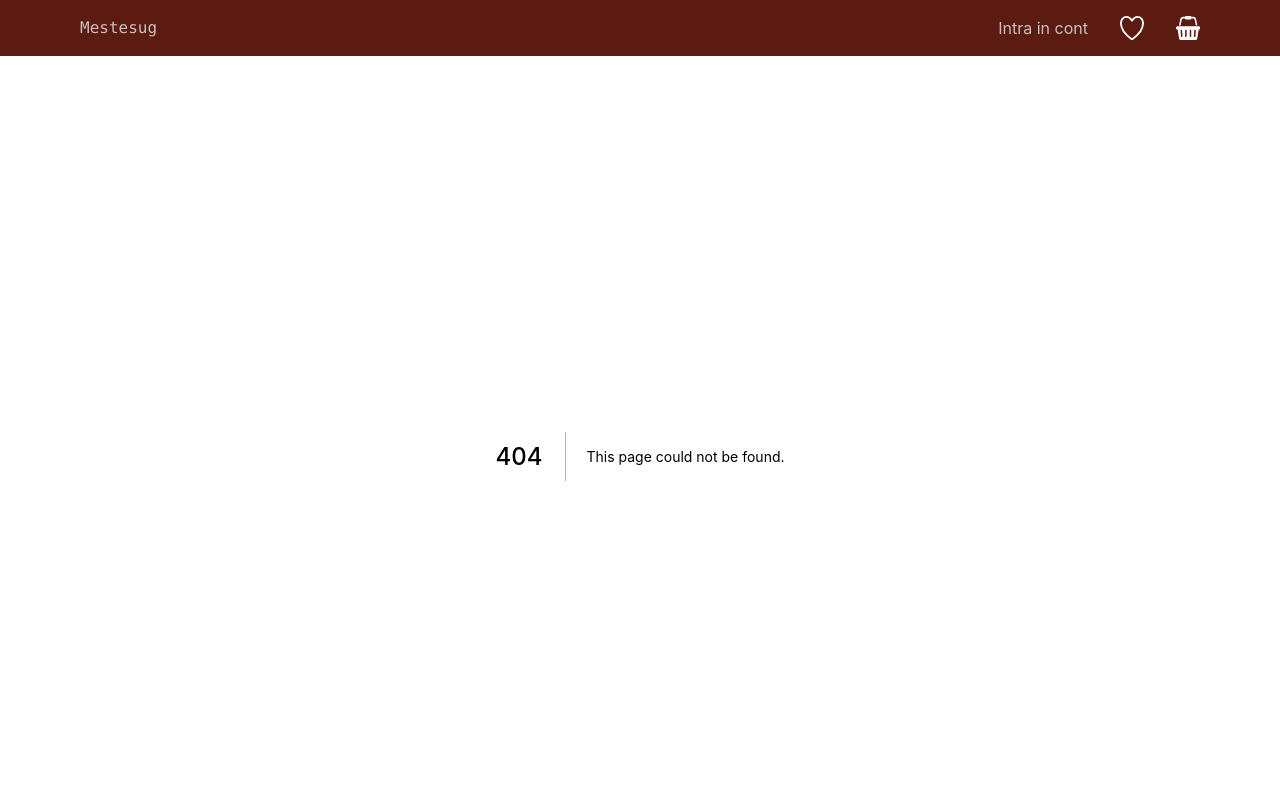
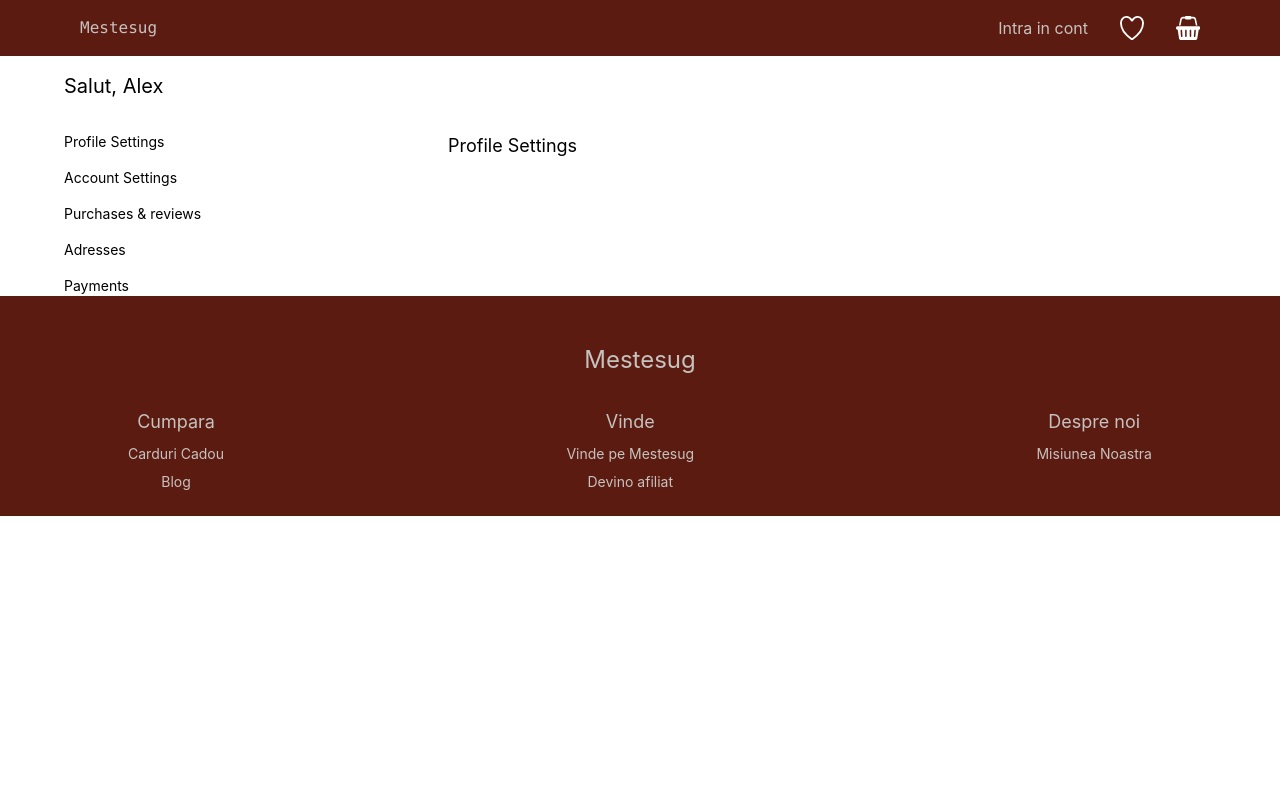
Before and after one commit to andyluak/mestesug, a Next.js app: page /contul-meu in a window 1280 px wide. Before the commit this address had no page. Shown: the top 800 px of the page. Built offline with nearby package versions, Linux system fonts and the light colour scheme.

Commit message:
My account component Part 1

```diff
--- a/components/Header/Header.jsx
+++ b/components/Header/Header.jsx
@@ -2,7 +2,7 @@ import Link from "next/link";
 import React from "react";
 import ALink from "../ALink/aLink";
 
-export default function Header() {
+export default function Header({ isLoggedIn }) {
 	return (
 		<>
 			<div className="header-container bg-primary flex flex-col text-secondary">
@@ -11,9 +11,28 @@ export default function Header() {
 						<ALink href="/" className="font-mono" text="Mestesug" />
 					</div>
 					<ul className="flex flex-row gap-8 px-desktop">
-						<li className="hover:font-bold">
-							<ALink href="/autentificare" text="Intra in cont" />
-						</li>
+						{isLoggedIn ? (
+							<li className="hover:font-bold">
+								<Link href="/contul-meu">
+									<a>
+										<img
+											src="/images/profile.svg"
+											alt="profile"
+											width="24"
+											height="24"
+										/>
+									</a>
+								</Link>
+							</li>
+						) : (
+							<li className="hover:font-bold">
+								<ALink
+									href="/autentificare"
+									text="Intra in cont"
+								/>
+							</li>
+						)}
+
 						<li>
 							<img
 								width="24"
--- /dev/null
+++ b/helpers/getCookie.js
@@ -0,0 +1,14 @@
+export const getCookie = (name) => {
+	const cookies = document.cookie.split(";");
+	let returnValue = false;
+	cookies.map((cookie) => {
+		// Split the cookie into a key and a value
+		const [key, value] = cookie.split("=");
+		// If the key is equal to the name passed
+		if (key === name) {
+			returnValue = JSON.parse(value);
+		}
+	});
+
+	return returnValue;
+};
--- a/pages/_app.js
+++ b/pages/_app.js
@@ -1,15 +1,26 @@
 import "../styles/globals.css";
 import Header from "../components/Header/Header";
 import Footer from "../components/Footer/Footer";
+import { useEffect, useState } from "react";
+import { getCookie } from "helpers/getCookie";
 
 function MyApp({ Component, pageProps }) {
-  return (
-    <>
-      <Header />
-      <Component {...pageProps} />
-      <Footer/>
-    </>
-  );
+	const [isLoggedIn, setIsLoggedIn] = useState(null);
+
+	useEffect(() => {
+		let cookie = getCookie("authCookie");
+
+		if (cookie) {
+			setIsLoggedIn(true);
+		}
+	}, []);
+	return (
+		<>
+			<Header isLoggedIn={isLoggedIn} />
+			<Component {...pageProps} />
+			<Footer />
+		</>
+	);
 }
 
 export default MyApp;
--- a/pages/autentificare/index.js
+++ b/pages/autentificare/index.js
@@ -1,9 +1,9 @@
 import React from "react";
 import Button from "components/Button/Button";
 import Input from "components/Input/Input";
-import Link from "next/link";
 import ALink from "components/ALink/aLink";
 import { setCookie } from "helpers/setCookie";
+import Router from "next/router";
 
 export default function Autentificare() {
 	const onChange = (e) => {
@@ -42,6 +42,8 @@ export default function Autentificare() {
 			token: data.token,
 		});
 		setCookie(cookieValue);
+
+		Router.push("/");
 	};
 	return (
 		// create a beautiful form with tailwind
--- /dev/null
+++ b/pages/contul-meu/index.js
@@ -0,0 +1,22 @@
+import React from "react";
+
+export default function ContulMeu() {
+	return (
+		<div className="px-desktop flex flex-col gap-8 pt-4">
+			<h1 className="title text-xl">Salut, Alex</h1>
+			<div className="container flex flex-row">
+				<div className="sidebar flex flex-col w-1/3 gap-4 text-sm">
+					<p>Profile Settings</p>
+					<p>Account Settings</p>
+					<p>Purchases & reviews</p>
+					<p>Adresses</p>
+					<p>Payments</p>
+				</div>
+
+				<div className="tab flex flex-col w-2/3">
+					<p className="text-lg">Profile Settings</p>
+				</div>
+			</div>
+		</div>
+	);
+}
```
Also changed, not shown: public/images/profile.svg (added).
